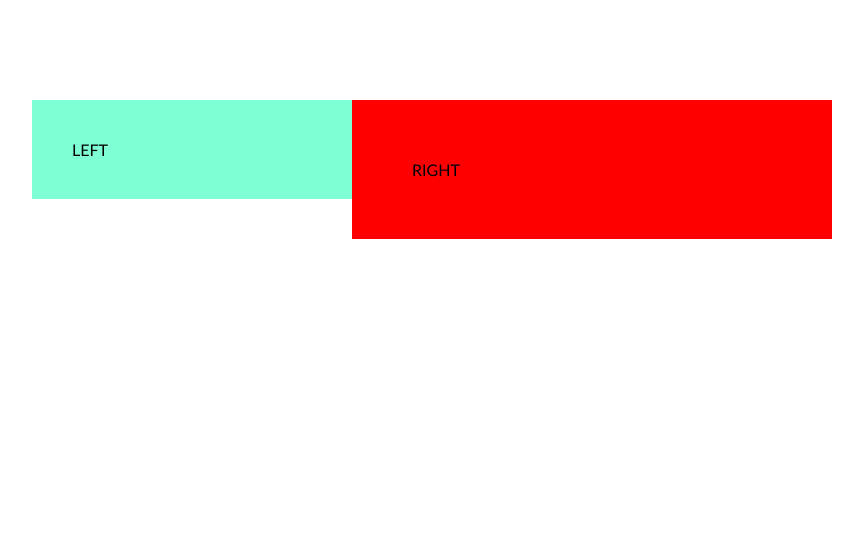
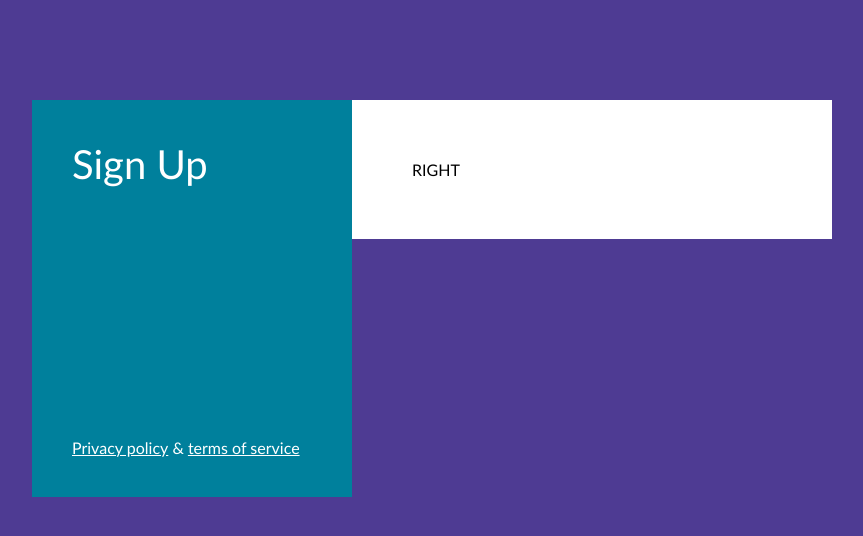
Before and after one commit to XSYTO/6-sing-up, a website: page index.html in a window 1280 px wide. Shown: the whole page, without its empty margins (208-1071 px from the left). Drawn offline with Linux system fonts and the light colour scheme.

Commit message:
Left-column content

```diff
--- a/css/main.css
+++ b/css/main.css
@@ -8,6 +8,7 @@ body * {
 
 body {
     font-family: 'Gill Sans', 'Gill Sans MT', Calibri, 'Trebuchet MS', sans-serif;
+    background-color: #4E3B93;
 }
 
 .container {
@@ -20,12 +21,28 @@ body {
     width: 40%;
     float: left;
     padding: 40px;
-    background-color: aquamarine;
+    background-color: #00809c;
+    color: white;
+}
+
+.main-title {
+    width: 100%;
+    margin-bottom: 250px;
+    font-size: 40px;
+    font-weight: normal;
+}
+
+.bottom-links {
+
+}
+
+.bottom-links > .link {
+    color: white;
 }
 
 .right-column {
     width: 60%;
     float: left;
     padding: 60px;
-    background-color: red;
+    background-color: white;
 }
--- a/index.html
+++ b/index.html
@@ -19,7 +19,12 @@
 <body>
     <main class="container">
         <div class="left-column">
-            LEFT
+            <h1 class="main-title">Sign Up</h1>
+            <footer class="bottom-links">
+                <a href="#" class="link">Privacy policy</a>
+                &
+                <a href="#" class="link">terms of service</a>
+            </footer>
         </div>
         <div class="right-column">
             RIGHT
```
